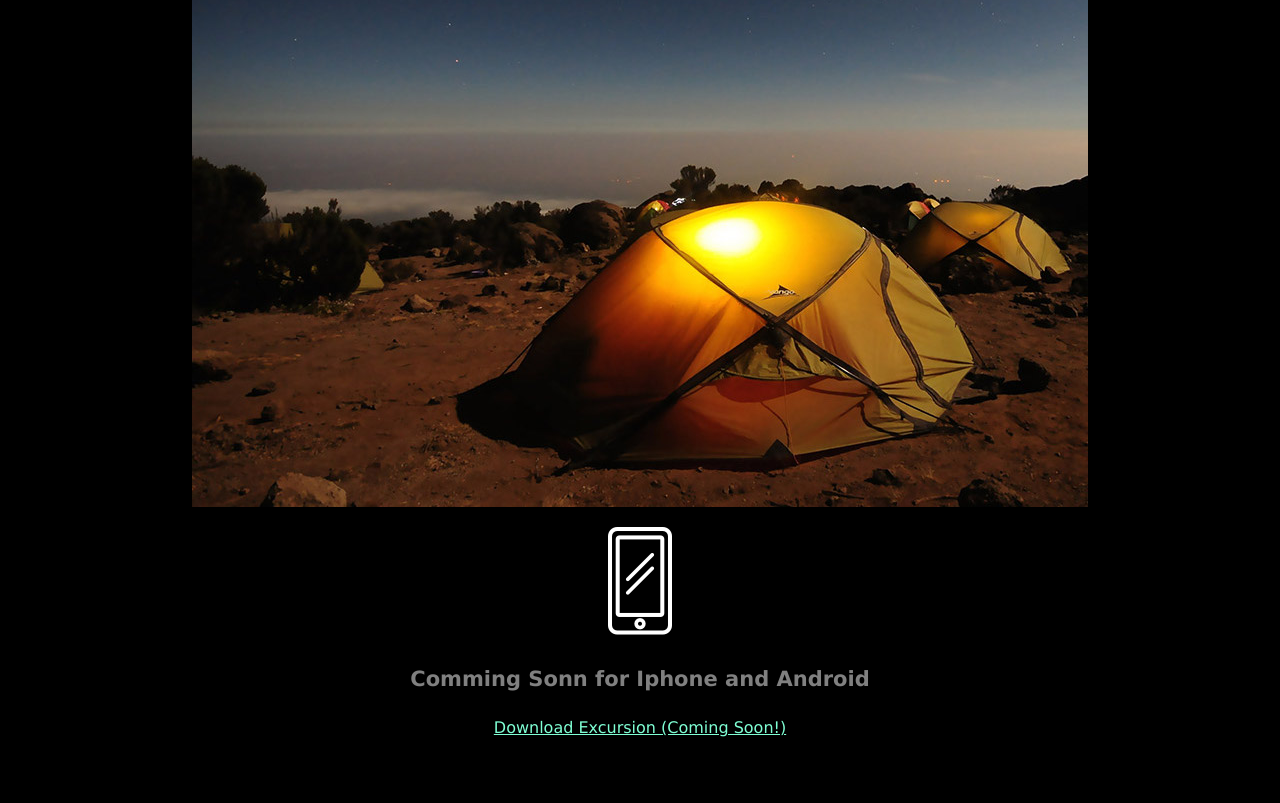
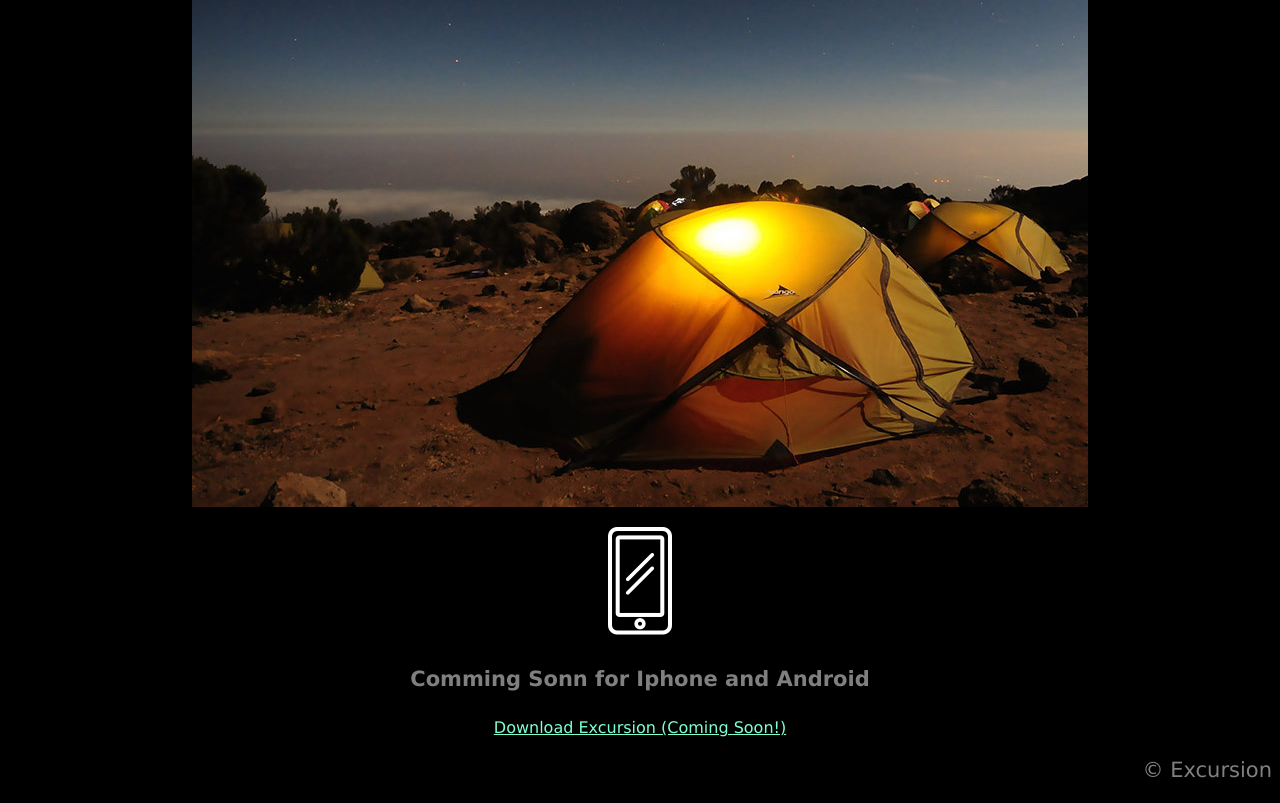
Before and after one commit to szanulka/excursion, a plain HTML site: page index.html in a window 1280 px wide. Shown: the part 505-1308 px from the top of the page. Before the commit the page ends 1258 px from the top, so only its background shows below. Drawn offline with Linux system fonts and the light colour scheme.

Commit message:
Final push

```diff
--- a/index.html
+++ b/index.html
@@ -49,7 +49,9 @@
 			<a
 				class="link--cta"
 				href="#"
-				>Download Excursion (Coming Soon!)</a>
+				>Download Excursion (Coming Soon!)</a
+			>
 		</p>
+		<p class="footer--copyright">© Excursion </p>
 	</body>
 </html>
--- a/resources/css/style.css
+++ b/resources/css/style.css
@@ -29,3 +29,11 @@ body {
     font-size: 16px;
     color: aquamarine;
 }
+
+/* FOOTER */
+
+.footer--copyright {
+    font-size: 21px;
+    color: grey;
+    text-align: right;
+}
```
Also changed, not shown: 2 other files.
